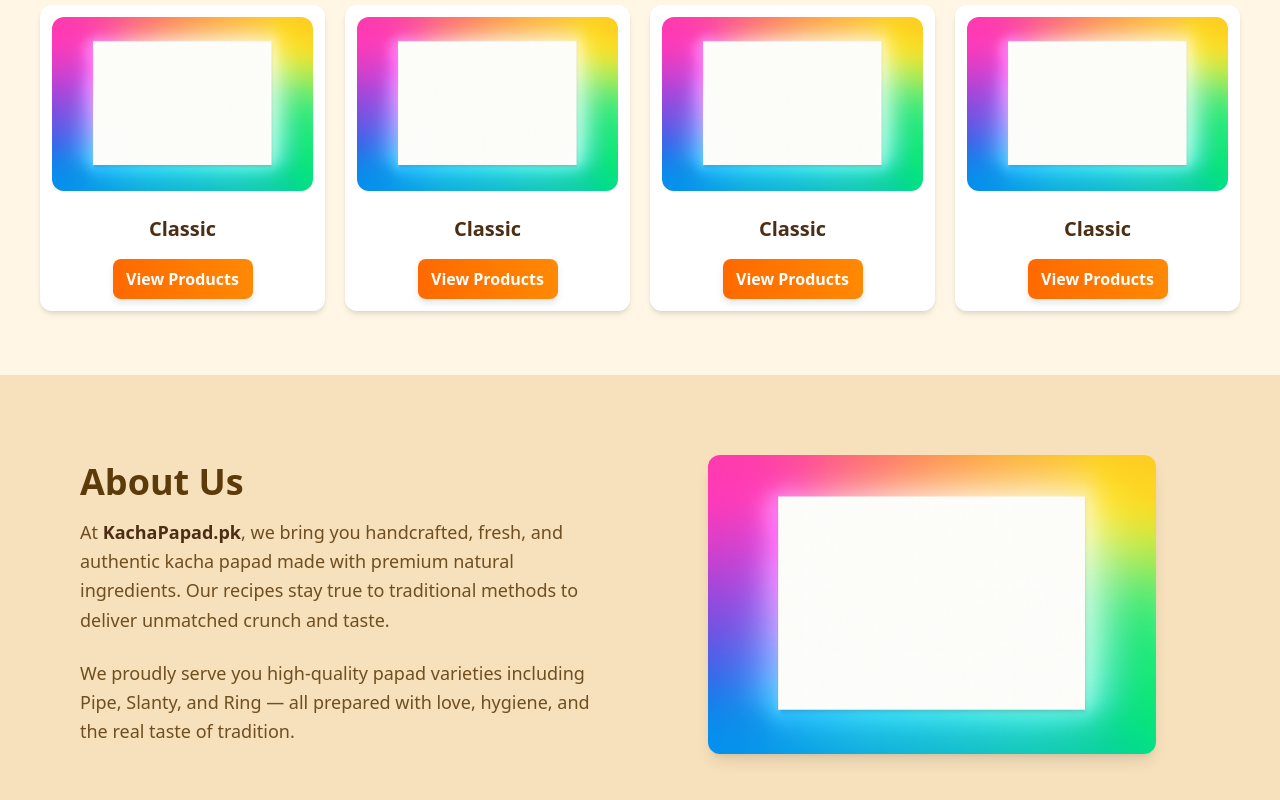
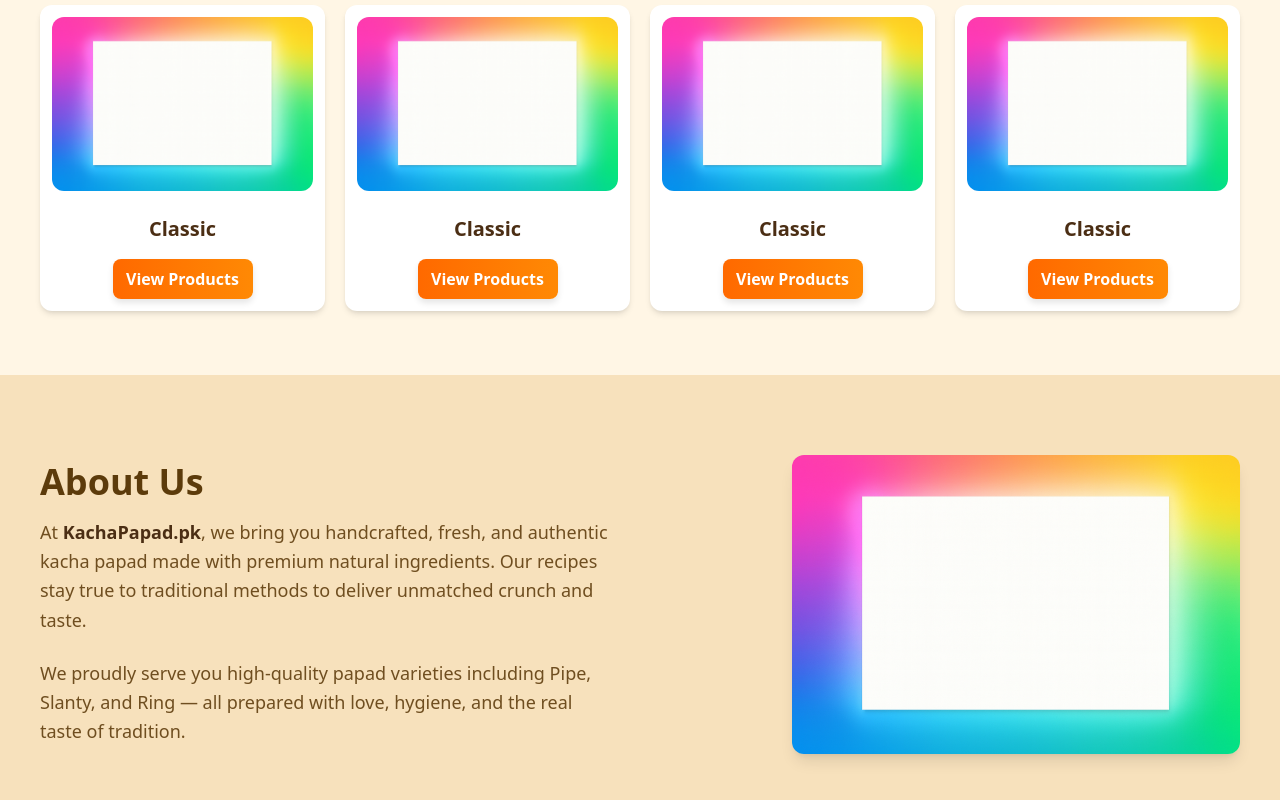
Before and after one commit to Muhammad-Hammad-Habib/e-commerce-frondend, a React (Vite) app: page / in a window 1280 px wide. Shown: the part 1994-2794 px from the top of the page. Built offline with nearby package versions, Linux system fonts and the light colour scheme.

Commit message:
UI update in width, margin and padding

```diff
--- a/src/component/AboutUs.jsx
+++ b/src/component/AboutUs.jsx
@@ -3,8 +3,8 @@ import demo from "../asset/heroSectionBowl.png";
 
 const AboutUs = () => {
   return (
-    <section id="about" className="w-full second-main-bg p-4 sm:py-20 sm:px-6 lg:px-20">
-      <div className="max-w-7xl mx-auto grid grid-cols-1 md:grid-cols-2 gap-12 items-center">
+    <section id="about" className="w-full second-main-bg  sm:py-20  ">
+      <div className="max-w-7xl mx-auto grid grid-cols-1 md:grid-cols-2 gap-12  items-center     sm:px-8  md:px-10">
         {/* --- Left Content --- */}
         <div>
           <h2 className="text-3xl md:text-4xl font-extrabold text-[#5C3B0B] mb-4">
@@ -26,7 +26,7 @@ const AboutUs = () => {
         </div>
 
         {/* --- Right Image --- */}
-        <div className="flex justify-center">
+        <div className="flex justify-center md:justify-end">
           <img
             src={demo}
             alt="About Us"
--- a/src/component/CartSideBar.jsx
+++ b/src/component/CartSideBar.jsx
@@ -6,7 +6,7 @@ const CartSideBar = ({ isOpen, toggleCart }) => {
   return (
     <div
       className={`fixed top-0 right-0 h-full w-90 bg-[#FFF6E5] shadow-2xl
-      transition-transform duration-300 z-50
+      transition-transform duration-300 z-50 flex flex-col
       ${isOpen ? "translate-x-0" : "translate-x-full"}`}
     >
       {/* HEADER */}
@@ -18,11 +18,15 @@ const CartSideBar = ({ isOpen, toggleCart }) => {
       </div>
 
       {/* ITEMS */}
-      <div className="p-2 space-y-4 overflow-y-auto h-[65%]">
+      <div className="p-2  space-y-1 overflow-y-auto flex-1">
         {/* Item Card */}
-        {[1, 2, 3, 4, 5, 6].map((value) => {
+        {[1, 2, 3, 4, 5, 6,7,8,9,10,11,12,13,14].map((value) => {
+        {/* {[1, 2, 3].map((value) => { */}
           return (
-            <div key={value} className="flex items-center bg-white p-1 rounded-xl shadow-sm border border-orange-100">
+            <div
+              key={value}
+              className="flex items-center bg-white p-1 rounded-xl shadow-sm border border-orange-100"
+            >
               <img
                 src={demo}
                 className="w-auto h-14 object-contain rounded-lg"
@@ -54,7 +58,7 @@ const CartSideBar = ({ isOpen, toggleCart }) => {
       </div>
 
       {/* TOTAL */}
-      <div className=" fixed bottom-0 w-full p-2 border-t border-orange-200">
+      <div className="  bottom-0 w-full p-2 border-t border-orange-200">
         <div className="flex justify-between text-[#75451C] text-md">
           <span>Subtotal:</span>
           <span>Rs. 820</span>
@@ -89,6 +93,6 @@ const CartSideBar = ({ isOpen, toggleCart }) => {
 };
 
 export default CartSideBar;
-    // position: fixed;
-    // width: 100%;
-    // bottom: 0px
+// position: fixed;
+// width: 100%;
+// bottom: 0px
--- a/src/component/Checkout.jsx
+++ b/src/component/Checkout.jsx
@@ -128,9 +128,9 @@ const Checkout = () => {
           <hr className="border-[#E4D5C7] mb-1" />
 
           <div className="flex-1  max-h-65  overflow-auto text-[#4A2E0F]">
-            {/* {[1, 2, 3, 4, 5, 63, 4, 5, 63, 4, 5, 6, 3, 4, 5, 6, 7, 8, 9, 10, 11,12, 14,].map((i) => ( */}
-            {[1, 2, 3].map((i) => (
-              <div key={i} className="grid grid-cols-[50%_25%_25%] text-sm">
+            {[1, 2, 3, 4, 5, 63, 4, 5, 63, 4, 5, 6, 3, 4, 5, 6, 7, 8, 9, 10, 11,12, 14,].map((i) => (
+            // {[1, 2, 3].map((i) => (
+              <div key={i} className="grid grid-cols-[50%_25%_25%] text-md">
                 <span>Classic Pipe Papad</span>
                 <span className="text-center">1 KG</span>
                 <span className="text-right">Rs. 250</span>
--- a/src/component/Footer.jsx
+++ b/src/component/Footer.jsx
@@ -3,7 +3,7 @@ import { FaFacebookF, FaInstagram, FaTwitter } from "react-icons/fa";
 const Footer = () => {
   return (
     <footer className=" p-3 sm:py-10 sm:px-6 " id="contect">
-      <div className="max-w-6xl mx-auto grid grid-cols-2 md:grid-cols-4 gap-2 sm:gap-10">
+      <div className="max-w-7xl mx-auto grid grid-cols-2 md:grid-cols-4 gap-2 sm:gap-10">
         {/* Brand */}
         <div>
           <h2 className="text-2xl font-extrabold main-text-color">
--- a/src/component/HeroSection.jsx
+++ b/src/component/HeroSection.jsx
@@ -3,7 +3,7 @@ import heroSectionBlow from "../asset/heroSectionBowl.png";
 
 const HeroSection = () => {
   return (
-    <div className="second-main-bg min-h-[90vh] flex items-center py-3 px-3 sm:px-8  md:px-10">
+    <div className=" second-main-bg min-h-[90vh] flex items-center py-3 px-3 sm:px-8  md:px-10">
       <div className="grid grid-cols-1 md:grid-cols-2 gap-2 sm:gap-5 md:gap-10 items-center w-full">
         {/* LEFT TEXT AREA */}
         <div>
--- a/src/component/WhyChooseUs.jsx
+++ b/src/component/WhyChooseUs.jsx
@@ -3,7 +3,7 @@ import React from "react";
 const WhyChooseUs = () => {
   return (
     <section className="py-16 second-main-bg">
-      <div className="max-w-7xl mx-auto px-6">
+      <div className="max-w-7xl mx-auto px-8">
         {/* Heading */}
         <div className="text-center mb-12">
           <h2 className="text-3xl md:text-4xl font-bold main-text-color">
```
